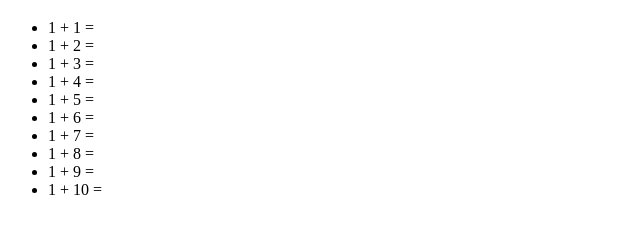
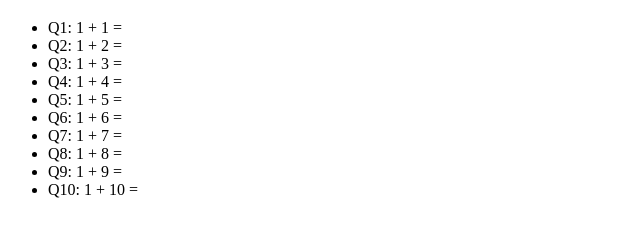
Before and after one commit to jgen16go/git-learn, a plain HTML site: page index.html in a window 1280 px wide. Shown: the part 61-298 px from the top of the page, without its empty margins (0-640 px from the left). Drawn offline with Linux system fonts and the light colour scheme.

Commit message:
add question numbers

```diff
--- a/index.html
+++ b/index.html
@@ -11,16 +11,16 @@
 <body>
   <h1>Playground</h1>
   <ul>
-    <li>1 + 1 =</li>
-    <li>1 + 2 =</li>
-    <li>1 + 3 =</li>
-    <li>1 + 4 =</li>
-    <li>1 + 5 =</li>
-    <li>1 + 6 =</li>
-    <li>1 + 7 =</li>
-    <li>1 + 8 =</li>
-    <li>1 + 9 =</li>
-    <li>1 + 10 =</li>
+    <li>Q1: 1 + 1 =</li>
+    <li>Q2: 1 + 2 =</li>
+    <li>Q3: 1 + 3 =</li>
+    <li>Q4: 1 + 4 =</li>
+    <li>Q5: 1 + 5 =</li>
+    <li>Q6: 1 + 6 =</li>
+    <li>Q7: 1 + 7 =</li>
+    <li>Q8: 1 + 8 =</li>
+    <li>Q9: 1 + 9 =</li>
+    <li>Q10: 1 + 10 =</li>
   </ul>
 </body>
 
```
